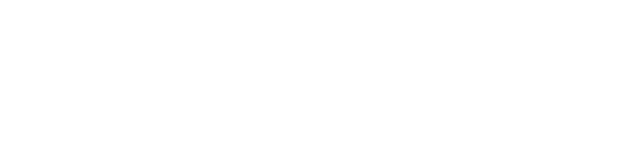
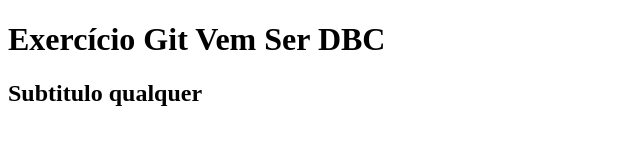
Before and after one commit to fernandanaser/exerciciodupla, a plain HTML site: page index.html in a window 1280 px wide. Shown: the whole page, without its empty margins (0-640 px from the left). Drawn offline with Linux system fonts and the light colour scheme.

Commit message:
Adicionadas tags H1 e H2

```diff
--- a/index.html
+++ b/index.html
@@ -7,5 +7,7 @@
     <title>Document</title>
 </head>
 <body>
+    <h1>Exercício Git Vem Ser DBC</h1>
+    <h2>Subtitulo qualquer</h2>
 </body>
 </html>
```
